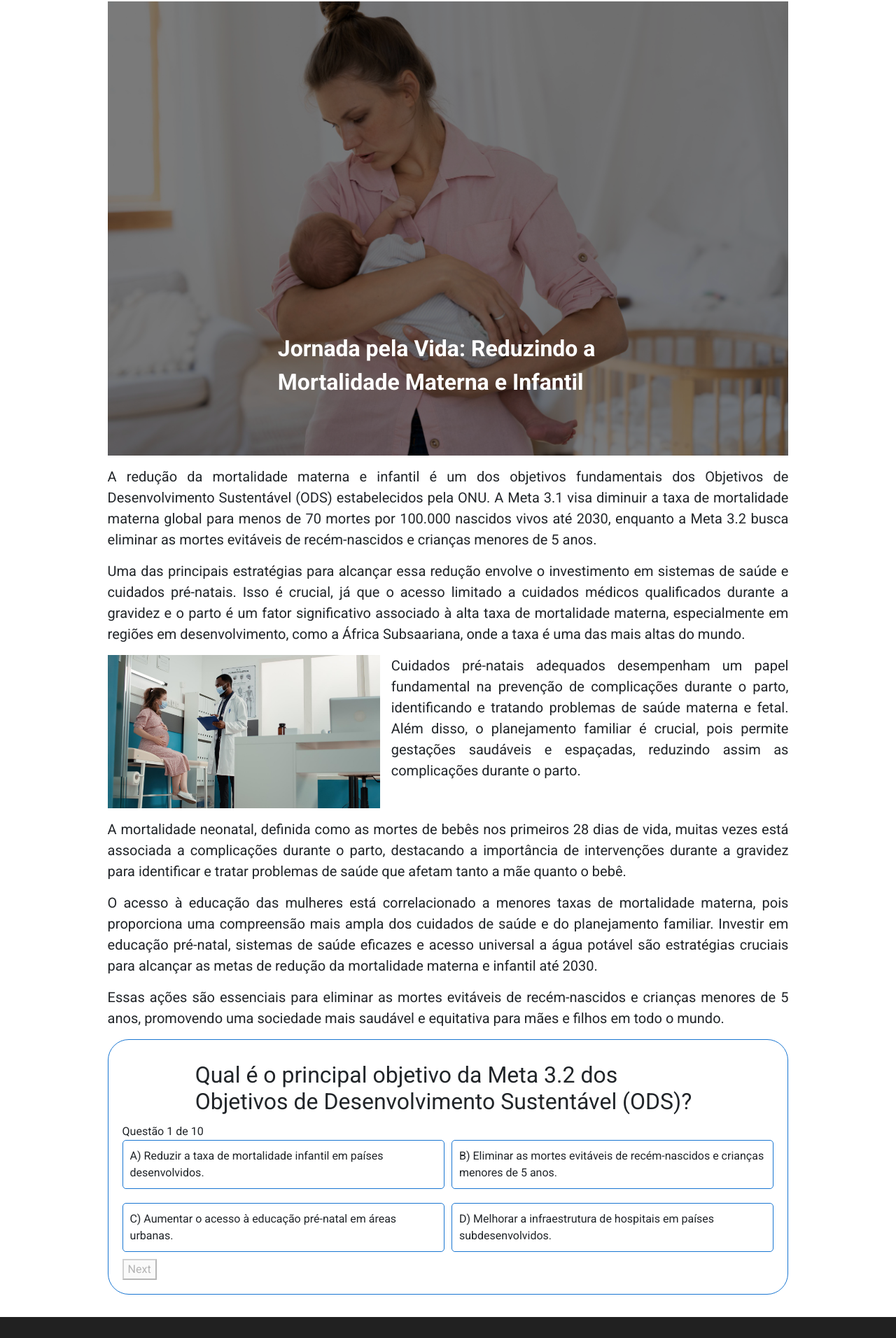
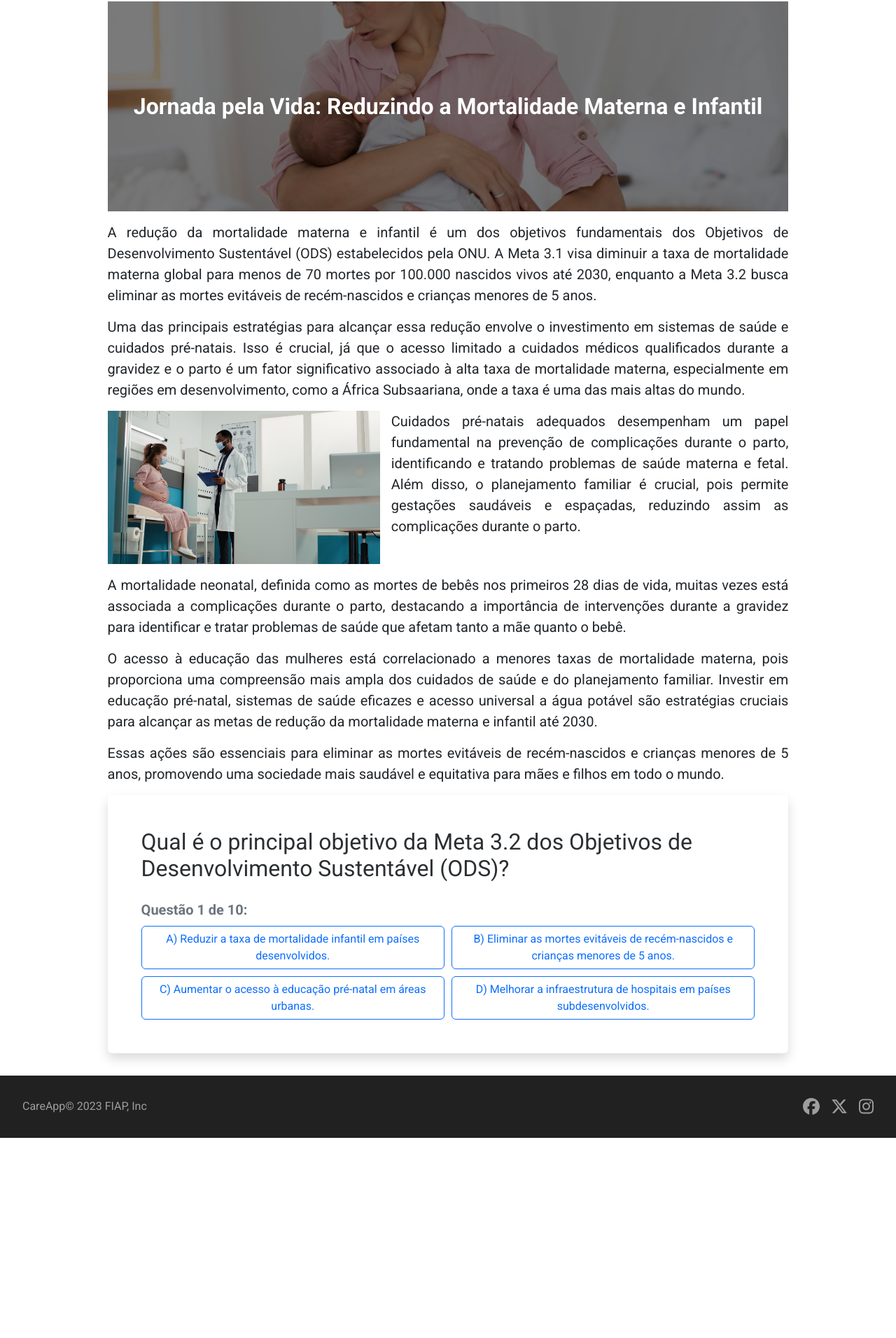
Before and after one commit to VictorJaber/global-solution-23, a React (Vite) app: page /maternidade in a window 1280 px wide. Shown: the part 134-2046 px from the top of the page at 70% size. After the commit the page ends 1760 px from the top, so only its background shows below. Built offline with nearby package versions, Linux system fonts and the light colour scheme; a web font is replaced by a local one.

Commit message:
feat: maternity style adjustments

```diff
--- a/src/components/Button/index.tsx
+++ b/src/components/Button/index.tsx
@@ -17,11 +17,11 @@ export function Button({
 }: ButtonProps) {
   return (
     <StyledButton
-      {...rest}
       $size={size}
       $variant={variant}
       $customColor={customColor}
       onClick={createRipple}
+      {...rest}
     >
       {children}
     </StyledButton>
--- a/src/components/MainQuiz/index.tsx
+++ b/src/components/MainQuiz/index.tsx
@@ -1,66 +1,53 @@
-import { useState, useEffect, useCallback } from "react";
-import { QuizDataItem, quizData } from "./quizData";
-import { Questions, Quiz, Result, ResultTitle } from "./styles";
+import { useEffect, useState } from 'react';
+
+import { QuizDataItem, quizData } from './quizData';
+import { Questions, Result } from './styles';
 
 export default function MainQuiz() {
-  const [currentQuestion, setCurrentQuestion] = useState(0);
   const [myAnswer, setMyAnswer] = useState<string | null>(null);
-  const [options, setOptions] = useState<string[]>([]);
   const [score, setScore] = useState(0);
-  const [disabled, setDisabled] = useState(true);
+  const [disabled, setDisabled] = useState(false);
   const [isEnd, setIsEnd] = useState(false);
 
-  const loadQuizData = useCallback(() => {
-    setOptions(quizData[currentQuestion].options);
-  }, [currentQuestion]);
-
-  useEffect(() => {
-    loadQuizData();
-  }, [loadQuizData]);
+  const [questionIndex, setQuestionIndex] = useState(0);
 
   const nextQuestionHandler = () => {
-    const answer = quizData[currentQuestion].answer;
-
-    if (myAnswer === answer) {
-      setScore(score + 1);
+    if (questionIndex === quizData.length - 1) {
+      setIsEnd(true);
+      return;
     }
-
-    setCurrentQuestion(currentQuestion + 1);
+    setQuestionIndex((value) => value + 1);
   };
-
-  useEffect(() => {
-    setDisabled(true);
-    setOptions(quizData[currentQuestion].options);
-    setMyAnswer(null);
-  }, [currentQuestion]);
 
   const checkAnswer = (answer: string) => {
     setMyAnswer(answer);
     setDisabled(false);
+    nextQuestionHandler();
   };
 
-  const finishHandler = () => {
-    if (currentQuestion === quizData.length - 1) {
-      setIsEnd(true);
+  useEffect(() => {
+    const { answer } = quizData[questionIndex];
+
+    if (myAnswer === answer) {
+      setScore((value) => value + 1);
     }
-
-    if (myAnswer === quizData[currentQuestion].answer) {
-      setScore(score + 1);
-    }
-  };
+  }, [myAnswer, questionIndex]);
 
   return (
-    <Quiz>
+    <div className="card shadow rounded border-0 p-5">
       {isEnd ? (
         <Result>
-          <ResultTitle>
-            Fim de Jogo, sua pontuação final é {score} pontos{" "}
-          </ResultTitle>
+          <h2 className="text-primary mb-4">
+            Fim de jogo, sua pontuação final é{' '}
+            <span className="fw-bolder">{score} pontos </span>!
+          </h2>
           <div>
-            As respostas corretas para as perguntas são:
-            <ul>
+            <p className="text-secondary fw-bold fs-5 mb-2">
+              As respostas corretas para as perguntas são:
+            </p>
+            <ul className="list-group list-group-flush">
               {quizData.map((item: QuizDataItem, index: number) => (
-                <li className="ui floating message options" key={index}>
+                <li className="list-group-item" key={index}>
                   {item.answer}
                 </li>
               ))}
@@ -69,37 +56,28 @@ export default function MainQuiz() {
         </Result>
       ) : (
         <Questions>
-          <h2>{quizData[currentQuestion].question} </h2>
-          <span>{`Questão ${currentQuestion + 1} de ${quizData.length}`}</span>
+          <h2 className="text-secondary-emphasis mb-4">
+            {quizData[questionIndex].question}{' '}
+          </h2>
+          <p className="text-secondary fw-bold fs-5 mb-2">
+            {`Questão ${questionIndex + 1} de ${quizData.length}`}:
+          </p>
           <div>
-            {options.map((option, index) => (
-              <p
+            {quizData[questionIndex].options.map((option, index) => (
+              <button
                 key={index}
-                className={`ui floating message options ${
-                  myAnswer === option ? "selected" : ""
+                disabled={disabled}
+                className={`btn btn-outline-primary ${
+                  myAnswer === option ? 'selected' : ''
                 }`}
                 onClick={() => checkAnswer(option)}
               >
                 {option}
-              </p>
+              </button>
             ))}
           </div>
-          {currentQuestion < quizData.length - 1 && (
-            <button
-              className="ui inverted button"
-              disabled={disabled}
-              onClick={nextQuestionHandler}
-            >
-              Next
-            </button>
-          )}
-          {currentQuestion === quizData.length - 1 && (
-            <button className="ui inverted button" onClick={finishHandler}>
-              Finish
-            </button>
-          )}
         </Questions>
       )}
-    </Quiz>
+    </div>
   );
 }
--- a/src/components/MainQuiz/styles.ts
+++ b/src/components/MainQuiz/styles.ts
@@ -1,10 +1,4 @@
-import styled from "styled-components";
-
-export const Quiz = styled.div`
-  height: 50%;
-  border: 1px solid ${({ theme }) => theme.colors.primary.main};
-  border-radius: 30px;
-`;
+import styled from 'styled-components';
 
 export const Result = styled.div`
   color: ${({ theme }) => theme.colors.primary.light};
@@ -14,65 +8,9 @@ export const Result = styled.div`
 export const ResultTitle = styled.h3``;
 
 export const Questions = styled.div`
-  padding: 20px;
-
-  h2 {
-    width: 80%;
-    margin: 0 auto;
-    padding: 10px;
-    border: 1px solid white;
-    border-radius: 10px;
-    background-color: white;
-  }
-
-  span{
-    margin-bottom: 10px;
-  }
-
   div {
     display: grid;
     grid-template-columns: repeat(2, 1fr);
     gap: 10px;
   }
-  p {
-    cursor: pointer;
-    padding: 10px;
-    border: 1px solid ${({ theme }) => theme.colors.primary.main};
-    border-radius: 5px;
-    margin-bottom: 10px;
-    transition: background-color 0.3s ease;
-
-    &:hover {
-      background-color: ${({ theme }) =>
-        theme.colors.primary.light}; /* Cor primária light */
-    }
-
-    &.selected {
-      background-color: ${({ theme }) =>
-        theme.colors.secondary.main}; /* Cor secundária main */
-      color: #fff;
-    }
-    button {
-      background-color: ${({ theme }) =>
-        theme.colors.primary.main}; /* Cor primária */
-      color: #fff;
-      padding: 10px 20px;
-      border: none;
-      border-radius: 5px;
-      margin-top: 10px;
-      cursor: pointer;
-      transition: background-color 0.3s ease;
-
-      &:disabled {
-        background-color: ${({ theme }) =>
-          theme.colors.secondary.dark}; /* Cor secundária dark */
-        cursor: not-allowed;
-      }
-
-      &:not(:disabled):hover {
-        background-color: ${({ theme }) =>
-          theme.colors.primary.light}; /* Cor primária light */
-      }
-    }
-  }
 `;
--- a/src/pages/Maternity/index.tsx
+++ b/src/pages/Maternity/index.tsx
@@ -1,20 +1,18 @@
-import MainQuiz from "@/components/MainQuiz";
+import MainQuiz from '@/components/MainQuiz';
 import {
   Container,
   ImageWithOverlay,
-  ImageTitle,
   Overlay,
   TitleH2,
   Text,
   SectionText,
   ImageText,
-} from "./styles";
+} from './styles';
 
 export function Maternity() {
   return (
     <Container>
       <ImageWithOverlay>
-        <ImageTitle src="/maeFilho.jpg" alt="" />
         <Overlay />
         <TitleH2>
           Jornada pela Vida: Reduzindo a Mortalidade Materna e Infantil
--- a/src/pages/Maternity/styles.ts
+++ b/src/pages/Maternity/styles.ts
@@ -1,4 +1,4 @@
-import styled from "styled-components";
+import styled from 'styled-components';
 
 export const Container = styled.div`
   display: flex;
@@ -7,6 +7,10 @@ export const Container = styled.div`
   flex-direction: column;
   margin-inline: 0 auto;
   padding-inline: 10%;
+
+  @media (max-width: 900px) {
+    padding-inline: initial;
+  }
 `;
 
 export const ImageWithOverlay = styled.div`
@@ -14,12 +18,14 @@ export const ImageWithOverlay = styled.div`
   justify-content: center;
   display: flex;
   margin-bottom: 15px;
-`;
-
-export const ImageTitle = styled.img`
-  display: block;
+  height: 300px;
   width: 100%;
-  height: auto;
+  background: url('/maeFilho.jpg') center center no-repeat;
+  background-size: cover;
+  display: flex;
+  justify-content: center;
+  align-items: center;
+  padding: 32px;
 `;
 
 export const Overlay = styled.div`
@@ -28,17 +34,15 @@ export const Overlay = styled.div`
   left: 0;
   width: 100%;
   height: 100%;
-  background-color: rgba( 0, 0, 0, 0.5 ); /* Cor de fundo acizentada com transparência */
+  background-color: rgba(0, 0, 0, 0.5);
 `;
 
 export const TitleH2 = styled.h2`
-  position: absolute;
-  bottom: 5%;
-  left: 50%;
-  transform: translate(-50%, -50%);
   color: white;
   font-weight: bold;
   line-height: 150%;
+  z-index: 1;
+  text-align: center;
 `;
 
 export const Text = styled.p`
@@ -53,9 +57,18 @@ export const SectionText = styled.section`
   justify-content: space-between;
   gap: 16px;
   margin-bottom: 15px;
+
+  @media (max-width: 900px) {
+    flex-direction: column;
+  }
 `;
 
 export const ImageText = styled.img`
   max-height: 300px;
   max-width: 40%;
-`
+  object-fit: cover;
+
+  @media (max-width: 900px) {
+    max-width: 100%;
+  }
+`;
```
Lines whose indentation alone changed are shown as unchanged.
